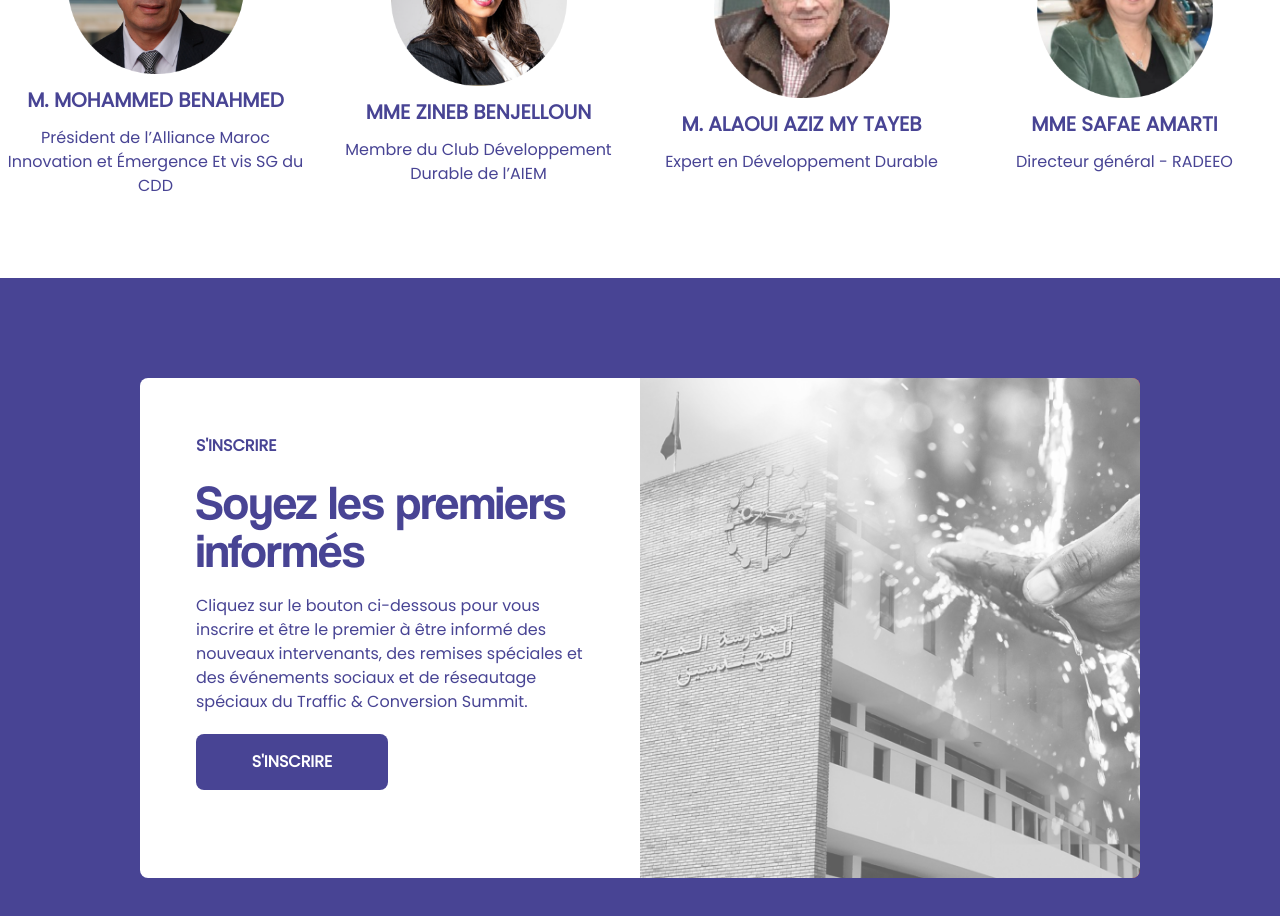
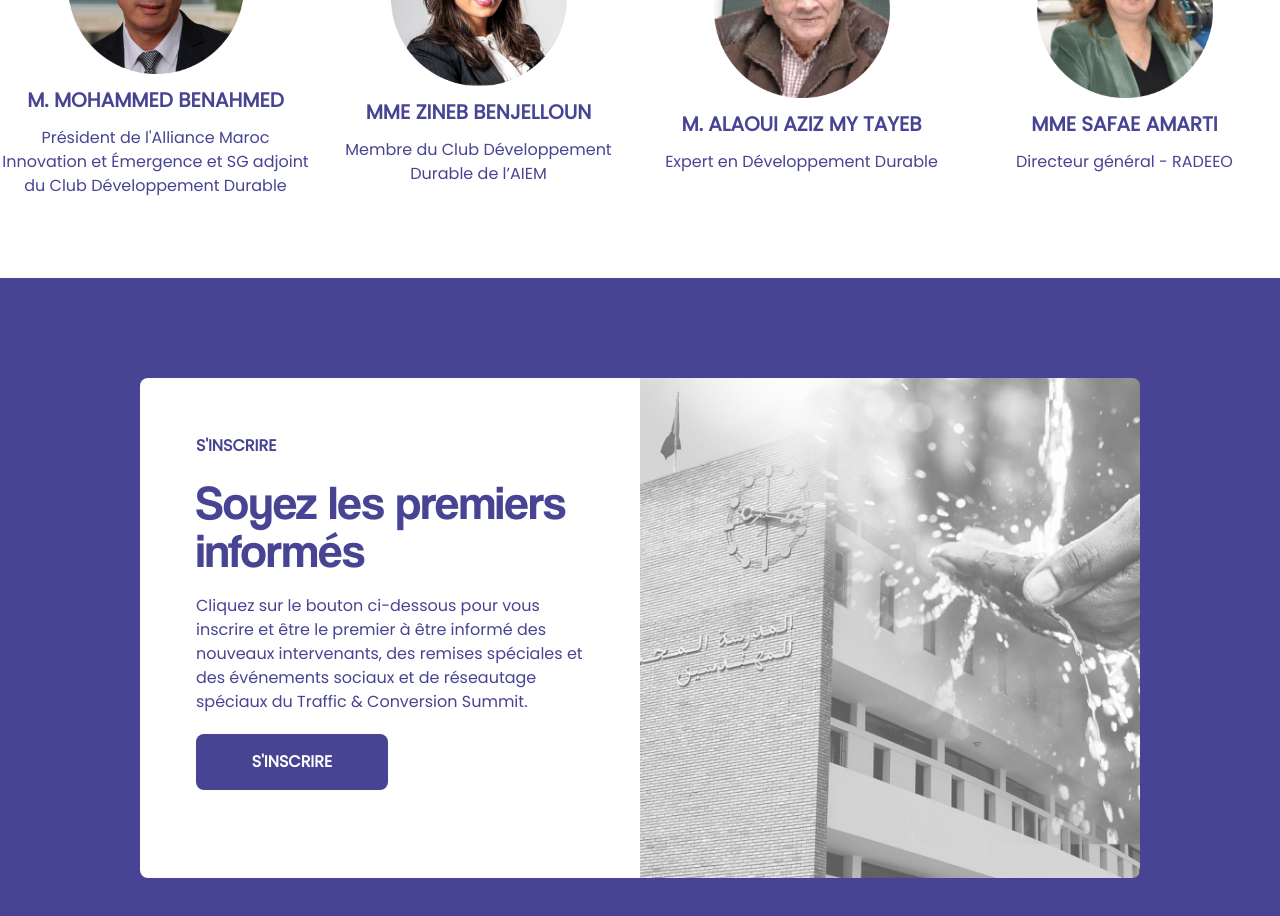
Before and after one commit to anasbounaiim/aiemEvent_, a React (Vite) app: page / in a window 1280 px wide. Shown: the part 5980-6896 px from the top of the page. Built offline with nearby package versions, Linux system fonts and the light colour scheme.

Commit message:
M.Benahmed Mohamed

```diff
--- a/src/components/home/comite.jsx
+++ b/src/components/home/comite.jsx
@@ -122,9 +122,7 @@ Professeur à l’EMI
             M. MOHAMMED BENAHMED
             </span>{" "}
             <span className="text-base text-[#484494] font-custom1  text-center">
-            Président de l’Alliance Maroc
-Innovation et Émergence
-Et vis SG du CDD
+Président de l'Alliance Maroc Innovation et Émergence et SG adjoint du Club Développement Durable
             </span>
           </div>
           {/* new intervenat */}
```
